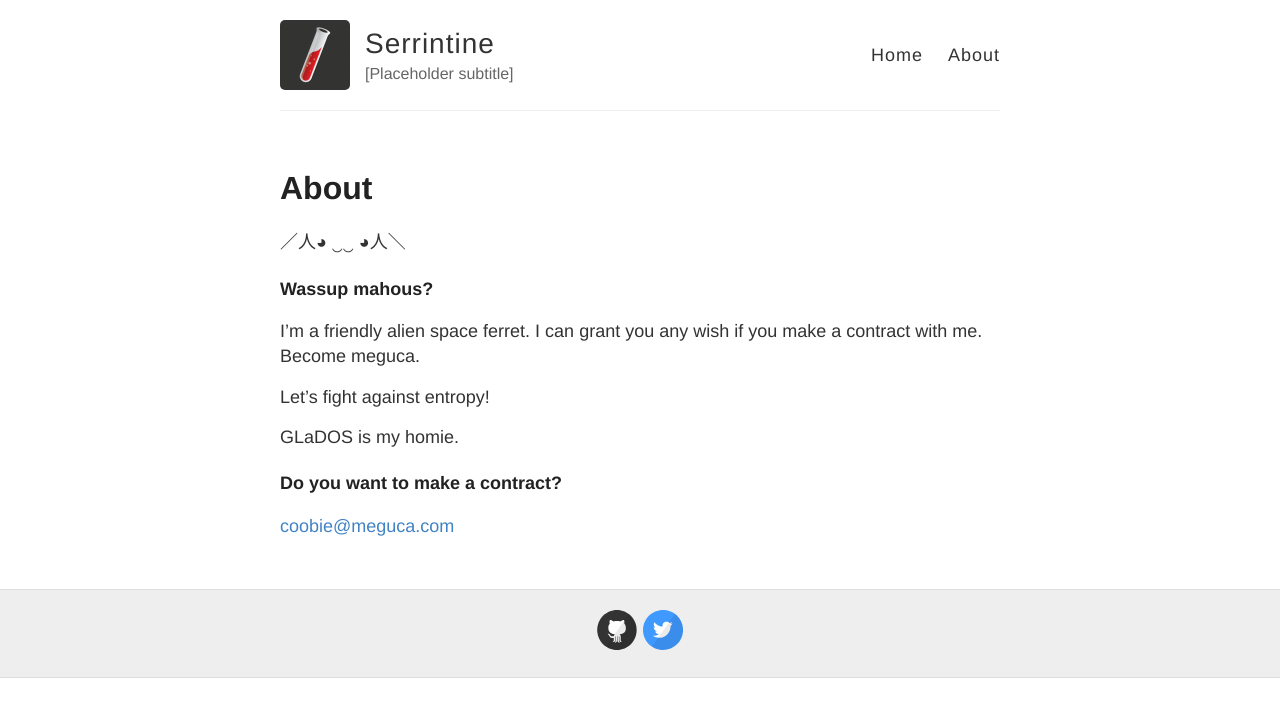
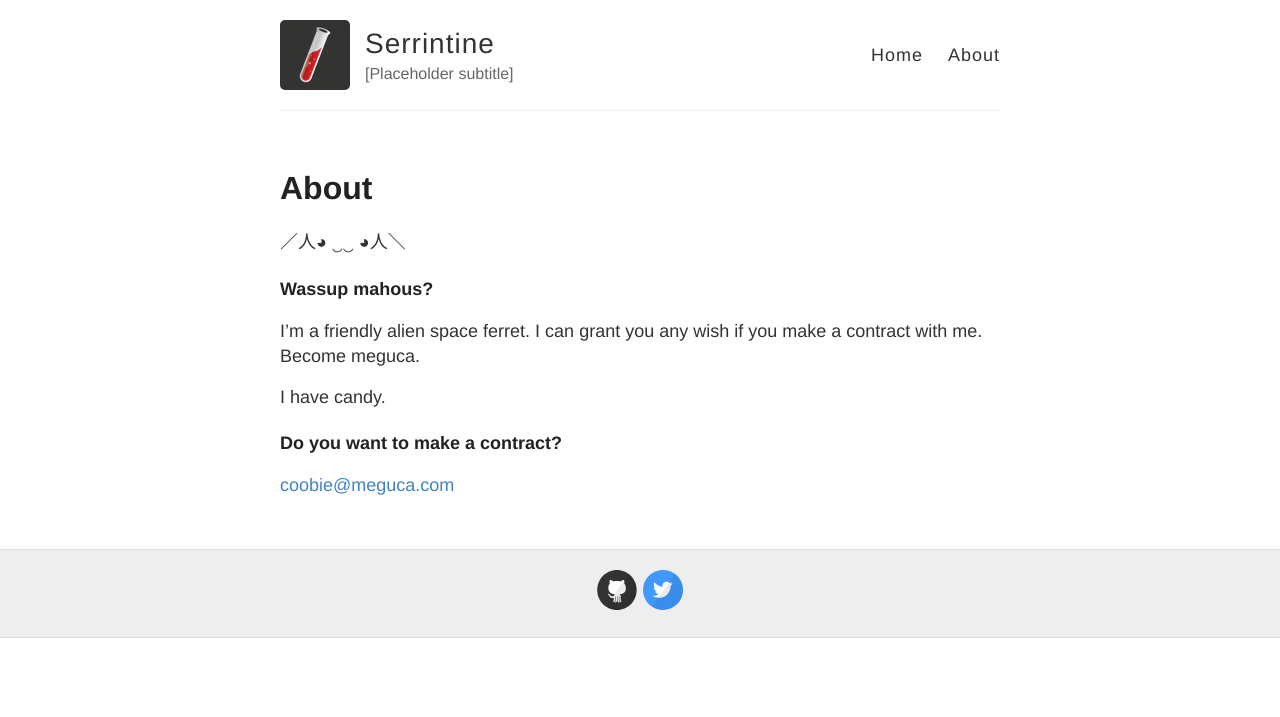
Before and after one commit to serrintine/serrintine.github.io, a Jekyll site: the page built from about.md, in a window 1280 px wide. Shown: the top 717 px of the page. Built offline with Jekyll 4.4.1, drawn with Linux system fonts in a browser that asks for light colours.

Commit message:
Updated about.md

```diff
--- a/about.md
+++ b/about.md
@@ -11,9 +11,7 @@ published: true
 
 I'm a friendly alien space ferret. I can grant you any wish if you make a contract with me. Become meguca.
 
-Let's fight against entropy!
-
-GLaDOS is my homie.
+I have candy.
 
 ### Do you want to make a contract?
 
```
